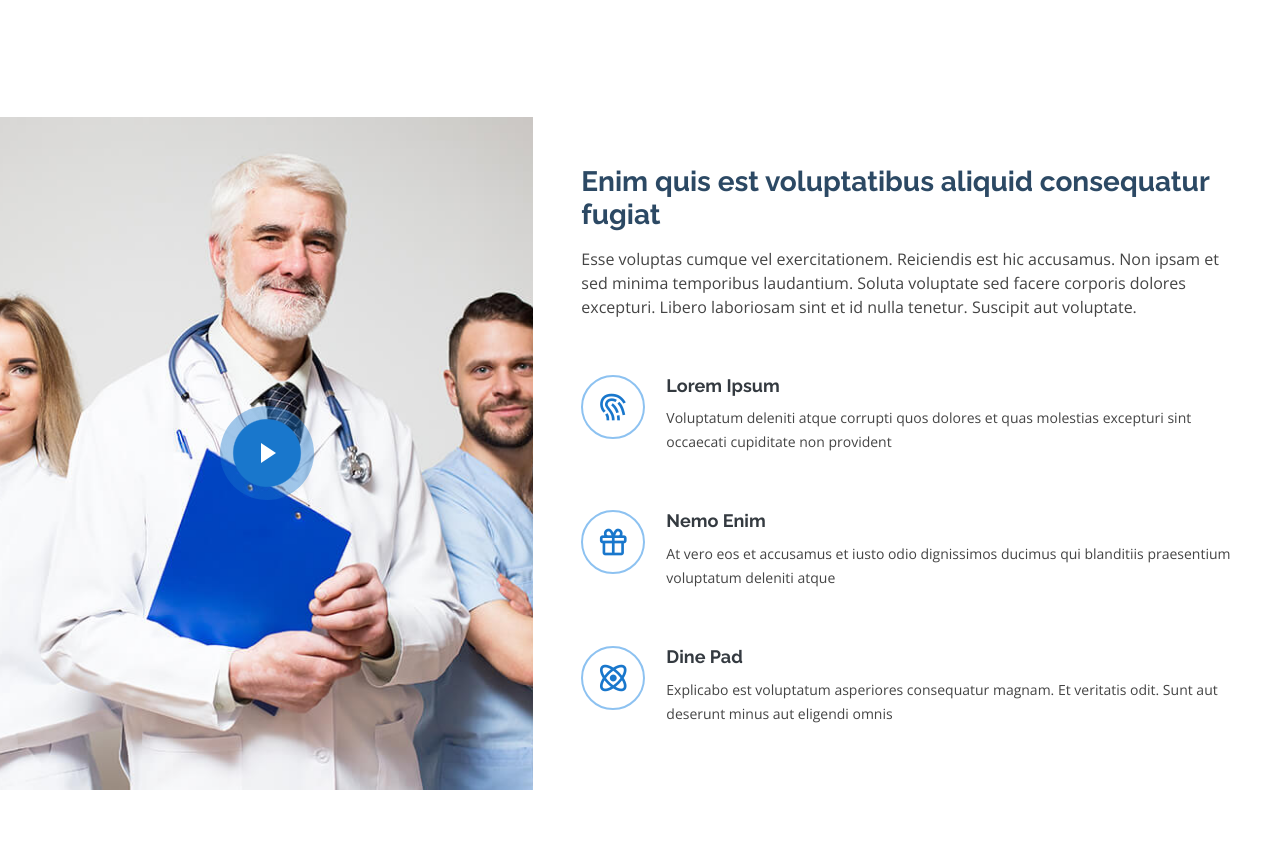
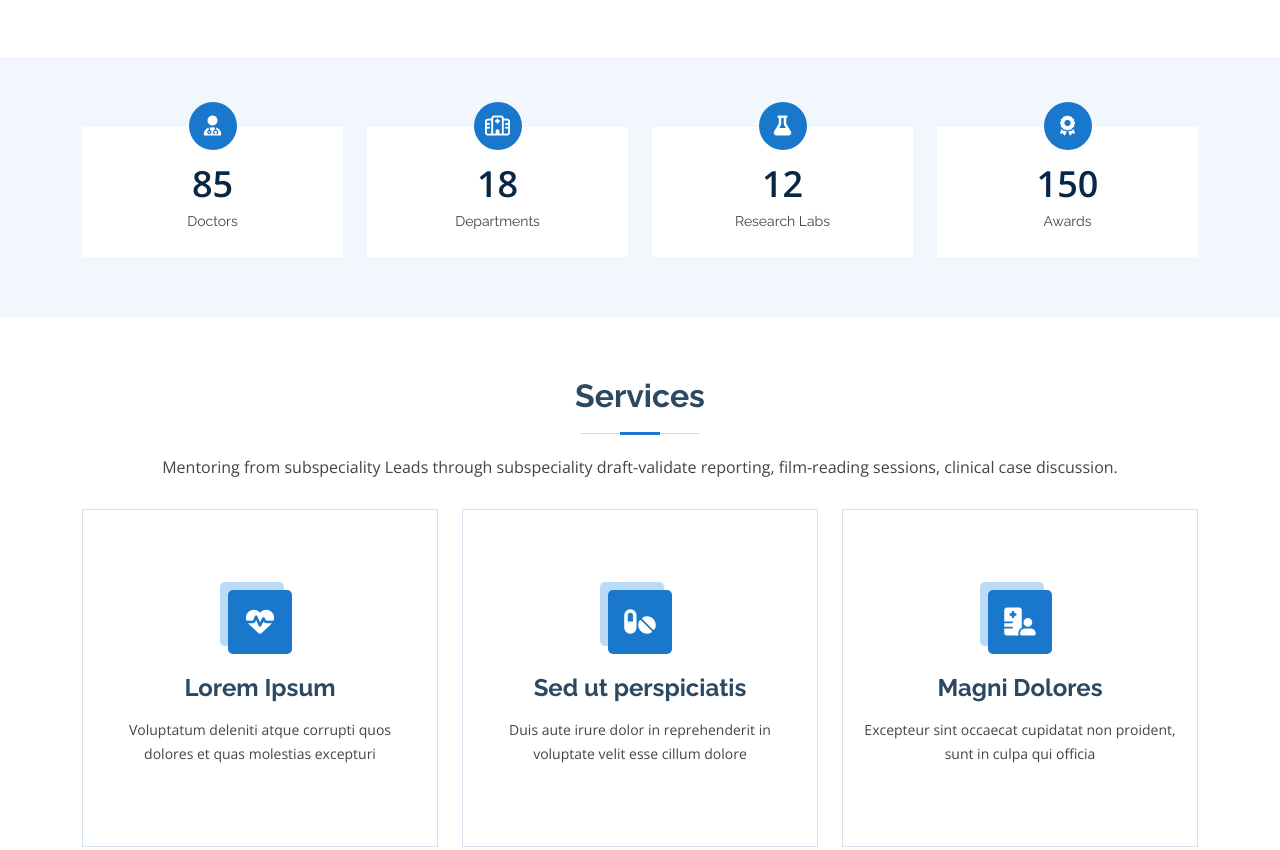
Before and after one commit to askarthi1611/gklab, a plain HTML site: page index.html in a window 1280 px wide. Shown: the part 1015-1865 px from the top of the page. Drawn offline with nearby package versions, Linux system fonts and the light colour scheme.

Commit message:
Update index.html

```diff
--- a/index.html
+++ b/index.html
@@ -126,43 +126,6 @@
 
       </div>
     </section><!-- End Why Us Section -->
-
-    <!-- ======= About Section ======= -->
-    <section id="about" class="about">
-      <div class="container-fluid">
-
-        <div class="row">
-          <div class="col-xl-5 col-lg-6 video-box d-flex justify-content-center align-items-stretch position-relative">
-            <a href="https://www.youtube.com/watch?v=jDDaplaOz7Q" class="glightbox play-btn mb-4"></a>
-          </div>
-
-          <div class="col-xl-7 col-lg-6 icon-boxes d-flex flex-column align-items-stretch justify-content-center py-5 px-lg-5">
-            <h3>Enim quis est voluptatibus aliquid consequatur fugiat</h3>
-            <p>Esse voluptas cumque vel exercitationem. Reiciendis est hic accusamus. Non ipsam et sed minima temporibus laudantium. Soluta voluptate sed facere corporis dolores excepturi. Libero laboriosam sint et id nulla tenetur. Suscipit aut voluptate.</p>
-
-            <div class="icon-box">
-              <div class="icon"><i class="bx bx-fingerprint"></i></div>
-              <h4 class="title"><a href="">Lorem Ipsum</a></h4>
-              <p class="description">Voluptatum deleniti atque corrupti quos dolores et quas molestias excepturi sint occaecati cupiditate non provident</p>
-            </div>
-
-            <div class="icon-box">
-              <div class="icon"><i class="bx bx-gift"></i></div>
-              <h4 class="title"><a href="">Nemo Enim</a></h4>
-              <p class="description">At vero eos et accusamus et iusto odio dignissimos ducimus qui blanditiis praesentium voluptatum deleniti atque</p>
-            </div>
-
-            <div class="icon-box">
-              <div class="icon"><i class="bx bx-atom"></i></div>
-              <h4 class="title"><a href="">Dine Pad</a></h4>
-              <p class="description">Explicabo est voluptatum asperiores consequatur magnam. Et veritatis odit. Sunt aut deserunt minus aut eligendi omnis</p>
-            </div>
-
-          </div>
-        </div>
-
-      </div>
-    </section><!-- End About Section -->
 
     <!-- ======= Counts Section ======= -->
     <section id="counts" class="counts">
```
